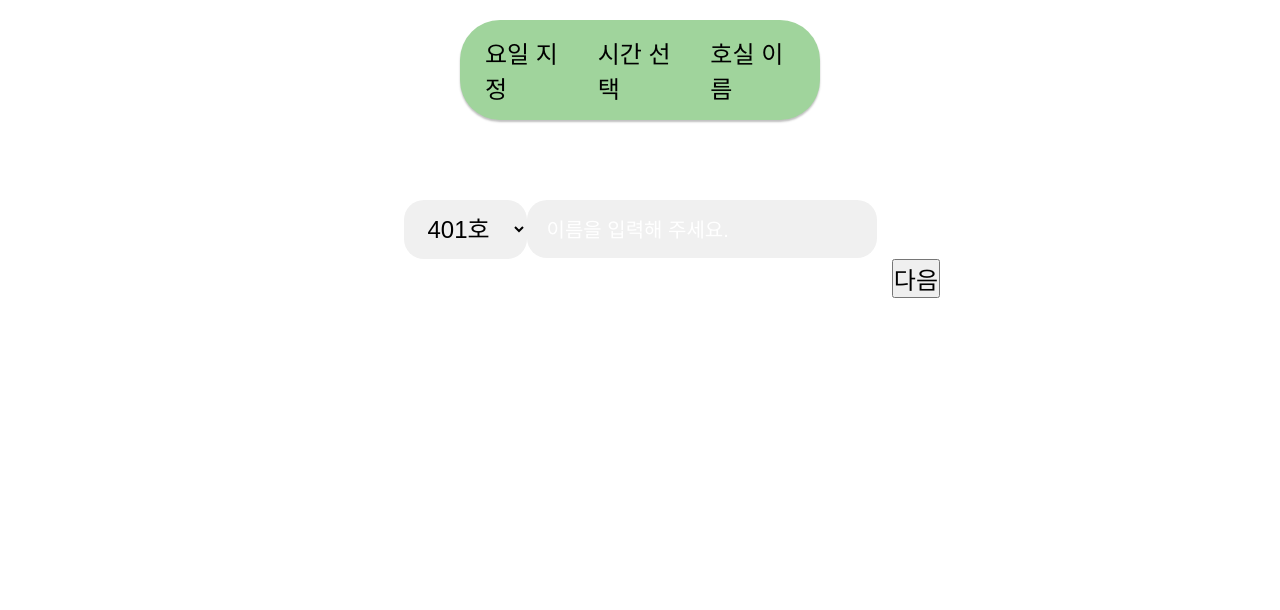
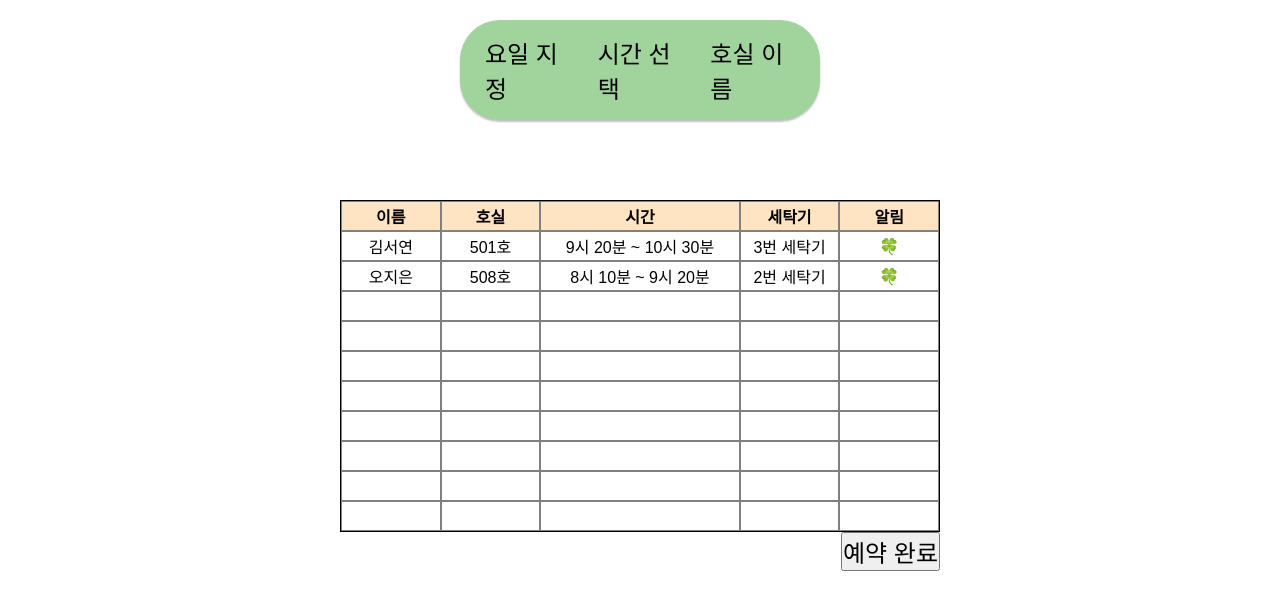
Before and after one commit to ahkjeflhkeuvha/2024-WSM, a plain HTML site: page 240513_schoolMarketDormitory/dormitory.html in a window 1280 px wide. Shown: the part 150-760 px from the top of the page. Drawn offline with nearby package versions, Linux system fonts and the light colour scheme; a web font is replaced by a local one.

Commit message:
board page

```diff
--- a/240513_schoolMarketDormitory/css/dormitory.css
+++ b/240513_schoolMarketDormitory/css/dormitory.css
@@ -42,10 +42,6 @@ main {
     background-color: white;
     cursor: pointer;
     box-shadow: 0 2px 2px rgba(0, 0, 0, 25%);
-}
-
-#calendar {
-    display: none;
 }
 
 #calendar-header {
@@ -108,6 +104,26 @@ main {
     float: right;
 }
 
-#selection-washingmachine-time {
+#calendar,
+#selection-washingmachine-time,
+#selection-room-name {
     display: none;
 }
+
+#board .item {
+    color: black;
+    border: 1px solid gray;
+    height: 30px;
+}
+
+
+#board .header{
+    font-weight: bold;
+    background-color: bisque;
+}
+
+.board-container {
+    border: 1px solid black;
+    display: grid;
+    grid-template-columns: 1fr 1fr 2fr 1fr 1fr
+}
--- a/240513_schoolMarketDormitory/dormitory.html
+++ b/240513_schoolMarketDormitory/dormitory.html
@@ -120,7 +120,68 @@
             <button class="btn">다음</button>
         </div>
 
+        <div id="board">
+            <div class="board-container">
+                <!-- 세탁기 예약 현황표 -->
+                <div class="item board-item header">이름</div>
+                <div class="item board-item header">호실</div>
+                <div class="item board-item header">시간</div>
+                <div class="item board-item header">세탁기</div>
+                <div class="item board-item header">알림</div>
 
+                <div class="item board-item">김서연</div>
+                <div class="item board-item">501호</div>
+                <div class="item board-item">9시 20분 ~ 10시 30분</div>
+                <div class="item board-item">3번 세탁기</div>
+                <div class="item board-item">🍀</div>
+                <div class="item board-item">오지은</div>
+                <div class="item board-item">508호</div>
+                <div class="item board-item">8시 10분 ~ 9시 20분</div>
+                <div class="item board-item">2번 세탁기</div>
+                <div class="item board-item">🍀</div>
+                <div class="item board-item"></div>
+                <div class="item board-item"></div>
+                <div class="item board-item"></div>
+                <div class="item board-item"></div>
+                <div class="item board-item"></div>
+                <div class="item board-item"></div>
+                <div class="item board-item"></div>
+                <div class="item board-item"></div>
+                <div class="item board-item"></div>
+                <div class="item board-item"></div>
+                <div class="item board-item"></div>
+                <div class="item board-item"></div>
+                <div class="item board-item"></div>
+                <div class="item board-item"></div>
+                <div class="item board-item"></div>
+                <div class="item board-item"></div>
+                <div class="item board-item"></div>
+                <div class="item board-item"></div>
+                <div class="item board-item"></div>
+                <div class="item board-item"></div>
+                <div class="item board-item"></div>
+                <div class="item board-item"></div>
+                <div class="item board-item"></div>
+                <div class="item board-item"></div>
+                <div class="item board-item"></div>
+                <div class="item board-item"></div>
+                <div class="item board-item"></div>
+                <div class="item board-item"></div>
+                <div class="item board-item"></div>
+                <div class="item board-item"></div>
+                <div class="item board-item"></div>
+                <div class="item board-item"></div>
+                <div class="item board-item"></div>
+                <div class="item board-item"></div>
+                <div class="item board-item"></div>
+                <div class="item board-item"></div>
+                <div class="item board-item"></div>
+                <div class="item board-item"></div>
+                <div class="item board-item"></div>
+                <div class="item board-item"></div>
+            </div>
+            <button class="btn">예약 완료</button>
+        </div>
     </main>
 
     <script src="js/nav.js"></script>
--- a/240513_schoolMarketDormitory/js/dormitory.js
+++ b/240513_schoolMarketDormitory/js/dormitory.js
@@ -100,3 +100,11 @@ const setCalendar = (date) => {
 setCalendar(currentDate)
 
 changeMonth(0)
+
+
+const checkDone = document.querySelector('#board .btn')
+console.log(checkDone)
+
+checkDone.addEventListener('click', () => {
+    alert("예약완료")
+})
```
